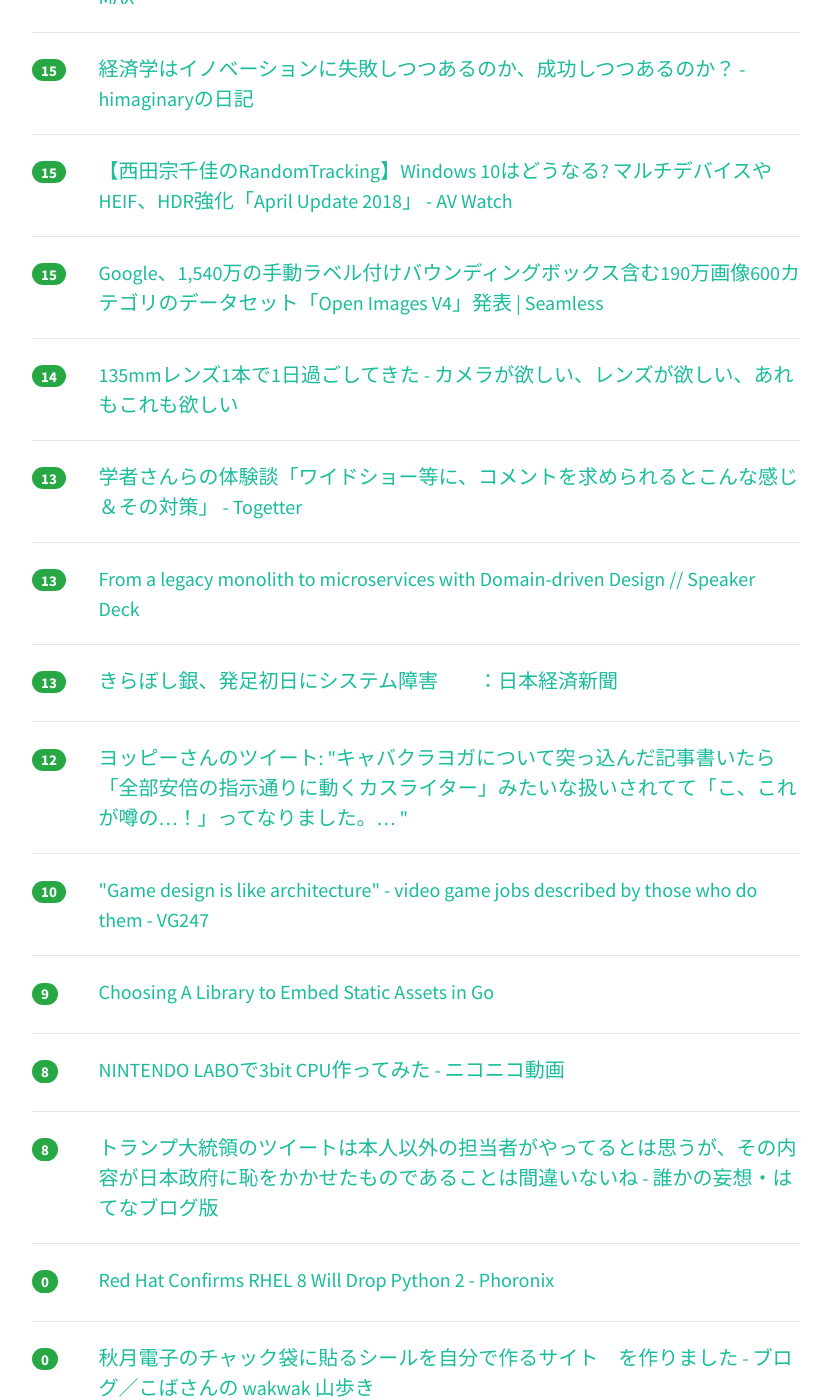
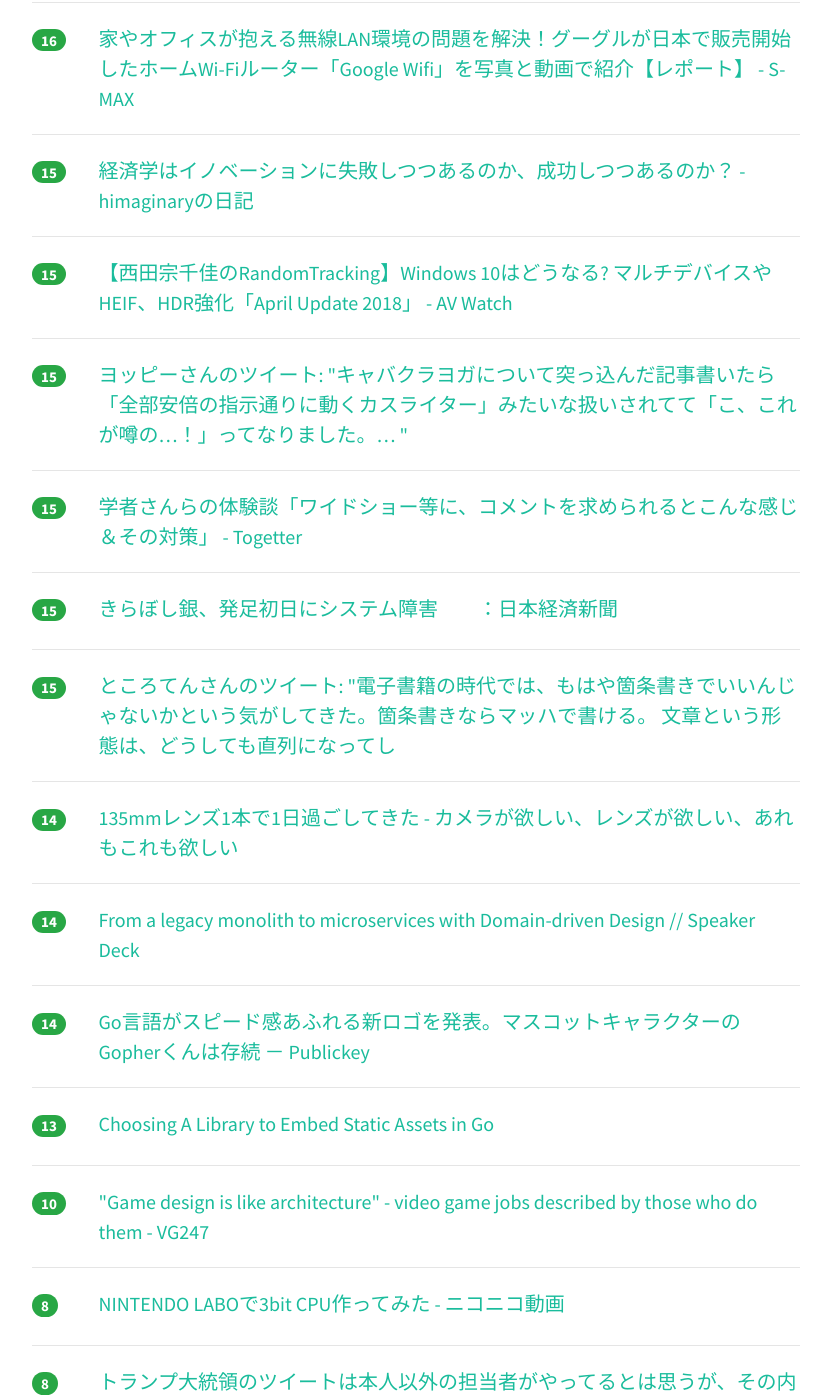
Before and after one commit to yatta47/hatena-matome-site, a Jekyll site: the page built from _posts/2018-05-01-hatena.md, in a window 1280 px wide and 1400 px high, scrolled down 2947 px. Shown: the whole window, without its empty margins (224-1052 px from the left). Built offline with Jekyll 4.4.1, drawn with Linux system fonts in a browser that asks for light colours; nearby versions of some CDN libraries; some of the changed text lies outside the part shown.

Commit message:
Updated 2018-05-01

```diff
--- a/_posts/2018-05-01-hatena.md
+++ b/_posts/2018-05-01-hatena.md
@@ -1,23 +1,23 @@
 ---
 layout: post
 title:  "2018-05-01 はてぶIT"
-date:   2018-05-01 15:02:48
+date:   2018-05-01 16:03:38
 tags: [it-hotentry]
 ---
-44 件のデータあり
+46 件のデータあり
 
 <hr><div class="row">
-<div class="col-1"><span class="badge badge-pill badge-success h2">532</span></div>
+<div class="col-1"><span class="badge badge-pill badge-success h2">546</span></div>
 <div class="col-11"><a href='http://twitter.com/kirin_company/status/989338275449131010' target='_blank'>キリンビバレッジ♪さんのツイート: "4月は出会いの季節！ですが、みなさん新生活には慣れましたか！？ みなさんの周りにいそうな #午後ティー女子 を イラストレーターのつぼゆりさん（</a></div>
 </div>
 <hr>
 <div class="row">
-<div class="col-1"><span class="badge badge-pill badge-success h2">228</span></div>
+<div class="col-1"><span class="badge badge-pill badge-success h2">292</span></div>
 <div class="col-11"><a href='http://tango-ruby.hatenablog.com/entry/2018/05/01/013400' target='_blank'>公開して３週間で収益１０万円を得た個人開発サイトについての考察 - ベルリンのITスタートアップで働くジャバ・ザ・ハットリの日記</a></div>
 </div>
 <hr>
 <div class="row">
-<div class="col-1"><span class="badge badge-pill badge-success h2">189</span></div>
+<div class="col-1"><span class="badge badge-pill badge-success h2">205</span></div>
 <div class="col-11"><a href='https://blog.riywo.com/2018/05/as-a-developer-of-amazon-s3-in-vancouver/' target='_blank'>VancouverにあるAmazon S3チームのDeveloperになります · As a Futurist...</a></div>
 </div>
 <hr>
@@ -27,42 +27,47 @@ tags: [it-hotentry]
 </div>
 <hr>
 <div class="row">
-<div class="col-1"><span class="badge badge-pill badge-success h2">70</span></div>
+<div class="col-1"><span class="badge badge-pill badge-success h2">86</span></div>
 <div class="col-11"><a href='http://www.itmedia.co.jp/news/articles/1805/01/news047.html' target='_blank'>Alexa開発の中心人物がAmazon.comを退社「忙しすぎた」 - ITmedia NEWS</a></div>
 </div>
 <hr>
 <div class="row">
-<div class="col-1"><span class="badge badge-pill badge-success h2">59</span></div>
+<div class="col-1"><span class="badge badge-pill badge-success h2">66</span></div>
 <div class="col-11"><a href='https://note.mu/etomiho/n/n83d02807d45f' target='_blank'>私が次のフィールドにJリーグの市民クラブを選んだ理由｜えとみほ（江藤美帆）｜note</a></div>
 </div>
 <hr>
 <div class="row">
-<div class="col-1"><span class="badge badge-pill badge-success h2">44</span></div>
+<div class="col-1"><span class="badge badge-pill badge-success h2">56</span></div>
 <div class="col-11"><a href='https://k-tai.watch.impress.co.jp/docs/column/todays_goods/1119756.html' target='_blank'>Googleから出たWi-Fiルーター「Google Wifi」はマニアも納得の家庭用機能満載だった - ケータイ Watch</a></div>
 </div>
 <hr>
 <div class="row">
-<div class="col-1"><span class="badge badge-pill badge-success h2">41</span></div>
+<div class="col-1"><span class="badge badge-pill badge-success h2">44</span></div>
 <div class="col-11"><a href='https://dev.to/e_ntyo/-monad-in-typescript-dmg' target='_blank'>Monad in TypeScript</a></div>
 </div>
 <hr>
 <div class="row">
-<div class="col-1"><span class="badge badge-pill badge-success h2">40</span></div>
+<div class="col-1"><span class="badge badge-pill badge-success h2">43</span></div>
 <div class="col-11"><a href='https://qiita.com/sh-tatsuno/items/0b0fbc15c03f3d54df90' target='_blank'>文章特徴抽出ライブラリWordBatchを試してみる - Qiita</a></div>
 </div>
 <hr>
 <div class="row">
-<div class="col-1"><span class="badge badge-pill badge-success h2">33</span></div>
+<div class="col-1"><span class="badge badge-pill badge-success h2">37</span></div>
+<div class="col-11"><a href='https://qiita.com/rana_kualu/items/e49bd6b9b21c6acf0d39' target='_blank'>Bootstrap4をマスターしたいか？ ならばこのコースを修めるがよい - Qiita</a></div>
+</div>
+<hr>
+<div class="row">
+<div class="col-1"><span class="badge badge-pill badge-success h2">36</span></div>
 <div class="col-11"><a href='https://code.visualstudio.com/docs/python/python-tutorial' target='_blank'>Get Started Tutorial with Python in Visual Studio Code</a></div>
 </div>
 <hr>
 <div class="row">
-<div class="col-1"><span class="badge badge-pill badge-success h2">33</span></div>
+<div class="col-1"><span class="badge badge-pill badge-success h2">35</span></div>
 <div class="col-11"><a href='https://japan.zdnet.com/article/35117818/' target='_blank'>ルータを分解して体験するIoT機器のセキュリティ - ZDNet Japan</a></div>
 </div>
 <hr>
 <div class="row">
-<div class="col-1"><span class="badge badge-pill badge-success h2">30</span></div>
+<div class="col-1"><span class="badge badge-pill badge-success h2">33</span></div>
 <div class="col-11"><a href='https://yamasha.net/lighting-base' target='_blank'>どんなものでもキレイに撮れるブツ撮りライティングテンプレート | 登山と写真で仕事をしている人。</a></div>
 </div>
 <hr>
@@ -78,7 +83,17 @@ tags: [it-hotentry]
 <hr>
 <div class="row">
 <div class="col-1"><span class="badge badge-pill badge-success h2">28</span></div>
-<div class="col-11"><a href='https://qiita.com/rana_kualu/items/e49bd6b9b21c6acf0d39' target='_blank'>Bootstrap4をマスターしたいか？ ならばこのコースを修めるがよい - Qiita</a></div>
+<div class="col-11"><a href='https://dev.classmethod.jp/tool/yq/' target='_blank'>jqのYAML/XMLラッパー yq でJSONとYAMLを自在に操る ｜ Developers.IO</a></div>
+</div>
+<hr>
+<div class="row">
+<div class="col-1"><span class="badge badge-pill badge-success h2">28</span></div>
+<div class="col-11"><a href='https://devhints.io/react' target='_blank'>React.js cheatsheet</a></div>
+</div>
+<hr>
+<div class="row">
+<div class="col-1"><span class="badge badge-pill badge-success h2">27</span></div>
+<div class="col-11"><a href='http://blog.rokuzeudon.com/entry/find47' target='_blank'>美しい日本情景写真の閲覧と二次利用ができるサイト FIND/47 by 経済産業省</a></div>
 </div>
 <hr>
 <div class="row">
@@ -98,12 +113,17 @@ tags: [it-hotentry]
 <hr>
 <div class="row">
 <div class="col-1"><span class="badge badge-pill badge-success h2">25</span></div>
-<div class="col-11"><a href='http://blog.rokuzeudon.com/entry/find47' target='_blank'>美しい日本情景写真の閲覧と二次利用ができるサイト FIND/47 by 経済産業省</a></div>
+<div class="col-11"><a href='http://kudakurage.hatenadiary.com/entry/2018/05/01/005401' target='_blank'>Atomic Design ～堅牢で使いやすいUIを効率良く設計する 読了 - くらげだらけ</a></div>
 </div>
 <hr>
 <div class="row">
-<div class="col-1"><span class="badge badge-pill badge-success h2">25</span></div>
-<div class="col-11"><a href='https://dev.classmethod.jp/tool/yq/' target='_blank'>jqのYAML/XMLラッパー yq でJSONとYAMLを自在に操る ｜ Developers.IO</a></div>
+<div class="col-1"><span class="badge badge-pill badge-success h2">24</span></div>
+<div class="col-11"><a href='https://forest.watch.impress.co.jp/docs/special/1119651.html' target='_blank'>【特集】「Windows 10 April 2018 Update」の新機能と改善を探る ～タイムラインや近接共有機能など - 窓の杜</a></div>
+</div>
+<hr>
+<div class="row">
+<div class="col-1"><span class="badge badge-pill badge-success h2">21</span></div>
+<div class="col-11"><a href='http://t2y.hatenablog.jp/entry/2018/04/30/123759' target='_blank'>これからはじめる SQL 入門 - forest book</a></div>
 </div>
 <hr>
 <div class="row">
@@ -113,32 +133,17 @@ tags: [it-hotentry]
 <hr>
 <div class="row">
 <div class="col-1"><span class="badge badge-pill badge-success h2">20</span></div>
-<div class="col-11"><a href='http://t2y.hatenablog.jp/entry/2018/04/30/123759' target='_blank'>これからはじめる SQL 入門 - forest book</a></div>
-</div>
-<hr>
-<div class="row">
-<div class="col-1"><span class="badge badge-pill badge-success h2">20</span></div>
-<div class="col-11"><a href='https://forest.watch.impress.co.jp/docs/special/1119651.html' target='_blank'>【特集】「Windows 10 April 2018 Update」の新機能と改善を探る ～タイムラインや近接共有機能など - 窓の杜</a></div>
-</div>
-<hr>
-<div class="row">
-<div class="col-1"><span class="badge badge-pill badge-success h2">19</span></div>
 <div class="col-11"><a href='https://www.nikkei.com/article/DGXMZO2916379009042018000000/' target='_blank'>進まないWin10移行　「ＸＰショック」の再来か？　　：日本経済新聞</a></div>
 </div>
 <hr>
 <div class="row">
 <div class="col-1"><span class="badge badge-pill badge-success h2">19</span></div>
-<div class="col-11"><a href='https://devhints.io/react' target='_blank'>React.js cheatsheet</a></div>
-</div>
-<hr>
-<div class="row">
-<div class="col-1"><span class="badge badge-pill badge-success h2">19</span></div>
-<div class="col-11"><a href='http://kudakurage.hatenadiary.com/entry/2018/05/01/005401' target='_blank'>Atomic Design ～堅牢で使いやすいUIを効率良く設計する 読了 - くらげだらけ</a></div>
+<div class="col-11"><a href='https://togetter.com/li/1223141' target='_blank'>【注意喚起】同人即売会で購入時に万引きをする輩が出現、複数冊購入→万冊提示でお釣り計算中に購入数以上を掠め取る手口 - Togetter</a></div>
 </div>
 <hr>
 <div class="row">
 <div class="col-1"><span class="badge badge-pill badge-success h2">17</span></div>
-<div class="col-11"><a href='https://togetter.com/li/1223141' target='_blank'>【注意喚起】同人即売会で購入時に万引きをする輩が出現、複数冊購入→万冊提示でお釣り計算中に購入数以上を掠め取る手口 - Togetter</a></div>
+<div class="col-11"><a href='https://shiropen.com/seamless/google-open-images-v4' target='_blank'>Google、1,540万の手動ラベル付けバウンディングボックス含む190万画像600カテゴリのデータセット「Open Images V4」発表 | Seamless</a></div>
 </div>
 <hr>
 <div class="row">
@@ -163,7 +168,22 @@ tags: [it-hotentry]
 <hr>
 <div class="row">
 <div class="col-1"><span class="badge badge-pill badge-success h2">15</span></div>
-<div class="col-11"><a href='https://shiropen.com/seamless/google-open-images-v4' target='_blank'>Google、1,540万の手動ラベル付けバウンディングボックス含む190万画像600カテゴリのデータセット「Open Images V4」発表 | Seamless</a></div>
+<div class="col-11"><a href='http://twitter.com/yoppymodel/status/990989479539232768' target='_blank'>ヨッピーさんのツイート: "キャバクラヨガについて突っ込んだ記事書いたら「全部安倍の指示通りに動くカスライター」みたいな扱いされてて「こ、これが噂の…！」ってなりました。… "</a></div>
+</div>
+<hr>
+<div class="row">
+<div class="col-1"><span class="badge badge-pill badge-success h2">15</span></div>
+<div class="col-11"><a href='https://togetter.com/li/1223097' target='_blank'>学者さんらの体験談「ワイドショー等に、コメントを求められるとこんな感じ＆その対策」 - Togetter</a></div>
+</div>
+<hr>
+<div class="row">
+<div class="col-1"><span class="badge badge-pill badge-success h2">15</span></div>
+<div class="col-11"><a href='https://www.nikkei.com/article/DGXMZO30017590R00C18A5EAF000/' target='_blank'>きらぼし銀、発足初日にシステム障害　　：日本経済新聞</a></div>
+</div>
+<hr>
+<div class="row">
+<div class="col-1"><span class="badge badge-pill badge-success h2">15</span></div>
+<div class="col-11"><a href='http://twitter.com/tokoroten/status/991084472870223874' target='_blank'>ところてんさんのツイート: "電子書籍の時代では、もはや箇条書きでいいんじゃないかという気がしてきた。箇条書きならマッハで書ける。 文章という形態は、どうしても直列になってし</a></div>
 </div>
 <hr>
 <div class="row">
@@ -172,33 +192,23 @@ tags: [it-hotentry]
 </div>
 <hr>
 <div class="row">
-<div class="col-1"><span class="badge badge-pill badge-success h2">13</span></div>
-<div class="col-11"><a href='https://togetter.com/li/1223097' target='_blank'>学者さんらの体験談「ワイドショー等に、コメントを求められるとこんな感じ＆その対策」 - Togetter</a></div>
+<div class="col-1"><span class="badge badge-pill badge-success h2">14</span></div>
+<div class="col-11"><a href='https://speakerdeck.com/mploed/from-a-legacy-monolith-to-microservices-with-domain-driven-design' target='_blank'>From a legacy monolith to microservices with Domain-driven Design // Speaker Deck</a></div>
+</div>
+<hr>
+<div class="row">
+<div class="col-1"><span class="badge badge-pill badge-success h2">14</span></div>
+<div class="col-11"><a href='https://www.publickey1.jp/blog/18/gogopher.html' target='_blank'>Go言語がスピード感あふれる新ロゴを発表。マスコットキャラクターのGopherくんは存続 － Publickey</a></div>
 </div>
 <hr>
 <div class="row">
 <div class="col-1"><span class="badge badge-pill badge-success h2">13</span></div>
-<div class="col-11"><a href='https://speakerdeck.com/mploed/from-a-legacy-monolith-to-microservices-with-domain-driven-design' target='_blank'>From a legacy monolith to microservices with Domain-driven Design // Speaker Deck</a></div>
-</div>
-<hr>
-<div class="row">
-<div class="col-1"><span class="badge badge-pill badge-success h2">13</span></div>
-<div class="col-11"><a href='https://www.nikkei.com/article/DGXMZO30017590R00C18A5EAF000/' target='_blank'>きらぼし銀、発足初日にシステム障害　　：日本経済新聞</a></div>
-</div>
-<hr>
-<div class="row">
-<div class="col-1"><span class="badge badge-pill badge-success h2">12</span></div>
-<div class="col-11"><a href='http://twitter.com/yoppymodel/status/990989479539232768' target='_blank'>ヨッピーさんのツイート: "キャバクラヨガについて突っ込んだ記事書いたら「全部安倍の指示通りに動くカスライター」みたいな扱いされてて「こ、これが噂の…！」ってなりました。… "</a></div>
+<div class="col-11"><a href='http://tech.townsourced.com/post/embedding-static-files-in-go/' target='_blank'>Choosing A Library to Embed Static Assets in Go</a></div>
 </div>
 <hr>
 <div class="row">
 <div class="col-1"><span class="badge badge-pill badge-success h2">10</span></div>
 <div class="col-11"><a href='https://www.vg247.com/2018/04/24/video-game-industry-jobs-explained/' target='_blank'>"Game design is like architecture" - video game jobs described by those who do them - VG247</a></div>
-</div>
-<hr>
-<div class="row">
-<div class="col-1"><span class="badge badge-pill badge-success h2">9</span></div>
-<div class="col-11"><a href='http://tech.townsourced.com/post/embedding-static-files-in-go/' target='_blank'>Choosing A Library to Embed Static Assets in Go</a></div>
 </div>
 <hr>
 <div class="row">
```
